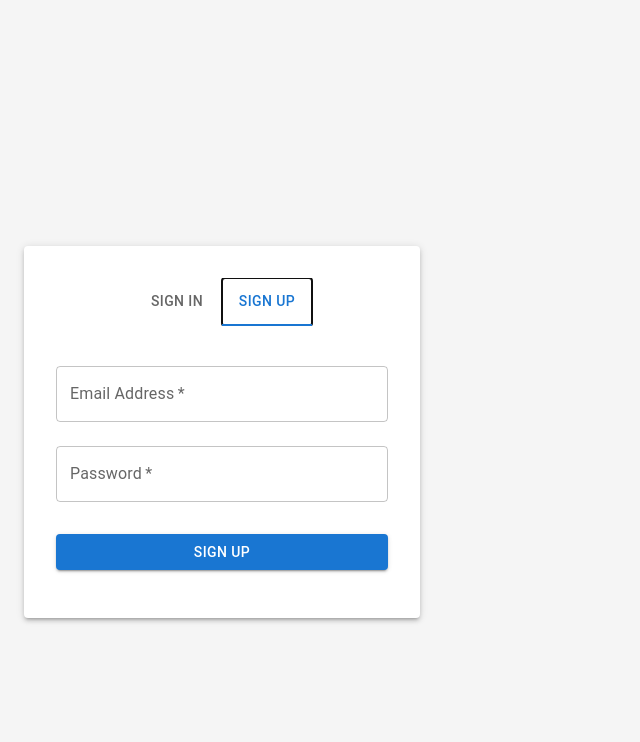
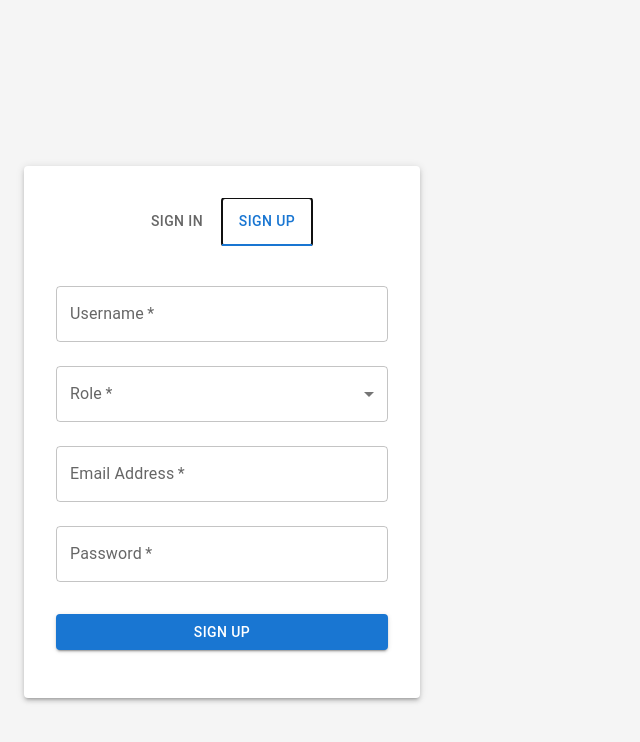
Before and after one commit to fannxyz25/DoClass, a React (Vite) app in the folder client/: page / in a window 1280 px wide. Both pictures are taken after a click on the tab "SIGN UP". Shown: the top 742 px of the page, without its empty margins (0-640 px from the left). Built offline with nearby package versions, Linux system fonts and the light colour scheme.

Commit message:
Initial commit

```diff
--- a/client/src/components/Login.jsx
+++ b/client/src/components/Login.jsx
@@ -7,7 +7,11 @@ import {
   Typography,
   Box,
   Tab,
-  Tabs
+  Tabs,
+  FormControl,
+  InputLabel,
+  Select,
+  MenuItem
 } from '@mui/material';
 import axios from 'axios';
 
@@ -15,13 +19,22 @@ const Login = () => {
   const [tab, setTab] = useState(0);
   const [formData, setFormData] = useState({
     email: '',
-    password: ''
+    username: '',
+    password: '',
+    role: ''
   });
   const [error, setError] = useState('');
 
   const handleTabChange = (event, newValue) => {
     setTab(newValue);
     setError('');
+    // Reset form data when switching tabs
+    setFormData({
+      email: '',
+      username: '',
+      password: '',
+      role: ''
+    });
   };
 
   const handleChange = (e) => {
@@ -37,7 +50,11 @@ const Login = () => {
 
     try {
       const endpoint = tab === 0 ? '/api/signin' : '/api/signup';
-      const response = await axios.post(`http://localhost:5000${endpoint}`, formData);
+      const dataToSend = tab === 0
+        ? { email: formData.email, password: formData.password }
+        : formData;
+
+      const response = await axios.post(`http://localhost:5000${endpoint}`, dataToSend);
       console.log(response.data);
       // Handle successful login/signup here
     } catch (err) {
@@ -62,6 +79,35 @@ const Login = () => {
           </Tabs>
 
           <form onSubmit={handleSubmit}>
+            {tab === 1 && (
+              <>
+                <TextField
+                  margin="normal"
+                  required
+                  fullWidth
+                  id="username"
+                  label="Username"
+                  name="username"
+                  autoComplete="username"
+                  value={formData.username}
+                  onChange={handleChange}
+                />
+                <FormControl fullWidth margin="normal" required>
+                  <InputLabel id="role-label">Role</InputLabel>
+                  <Select
+                    labelId="role-label"
+                    id="role"
+                    name="role"
+                    value={formData.role}
+                    label="Role"
+                    onChange={handleChange}
+                  >
+                    <MenuItem value="guru">Guru</MenuItem>
+                    <MenuItem value="siswa">Siswa</MenuItem>
+                  </Select>
+                </FormControl>
+              </>
+            )}
             <TextField
               margin="normal"
               required
@@ -82,7 +128,7 @@ const Login = () => {
               label="Password"
               type="password"
               id="password"
-              autoComplete="current-password"
+              autoComplete={tab === 0 ? "current-password" : "new-password"}
               value={formData.password}
               onChange={handleChange}
             />
```
